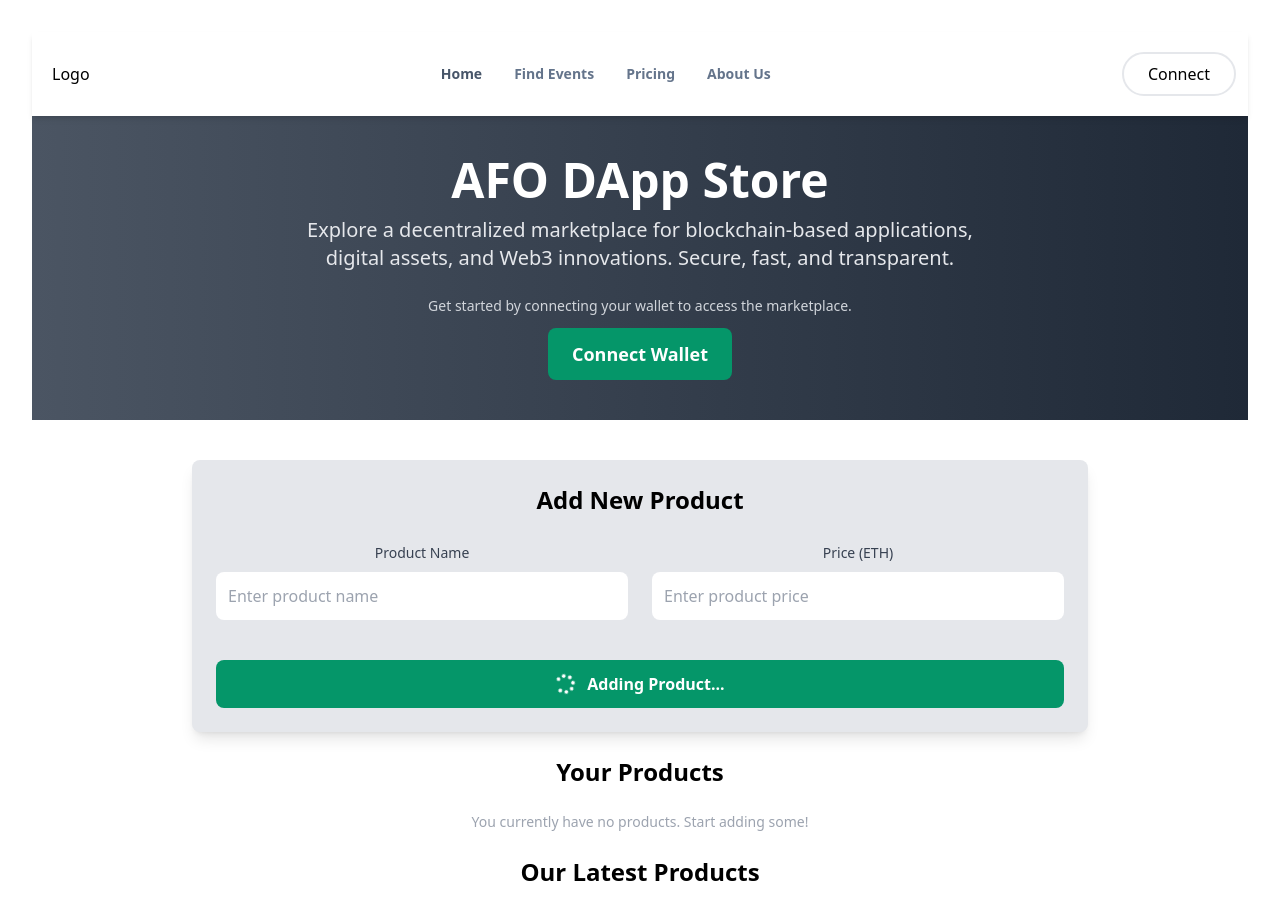
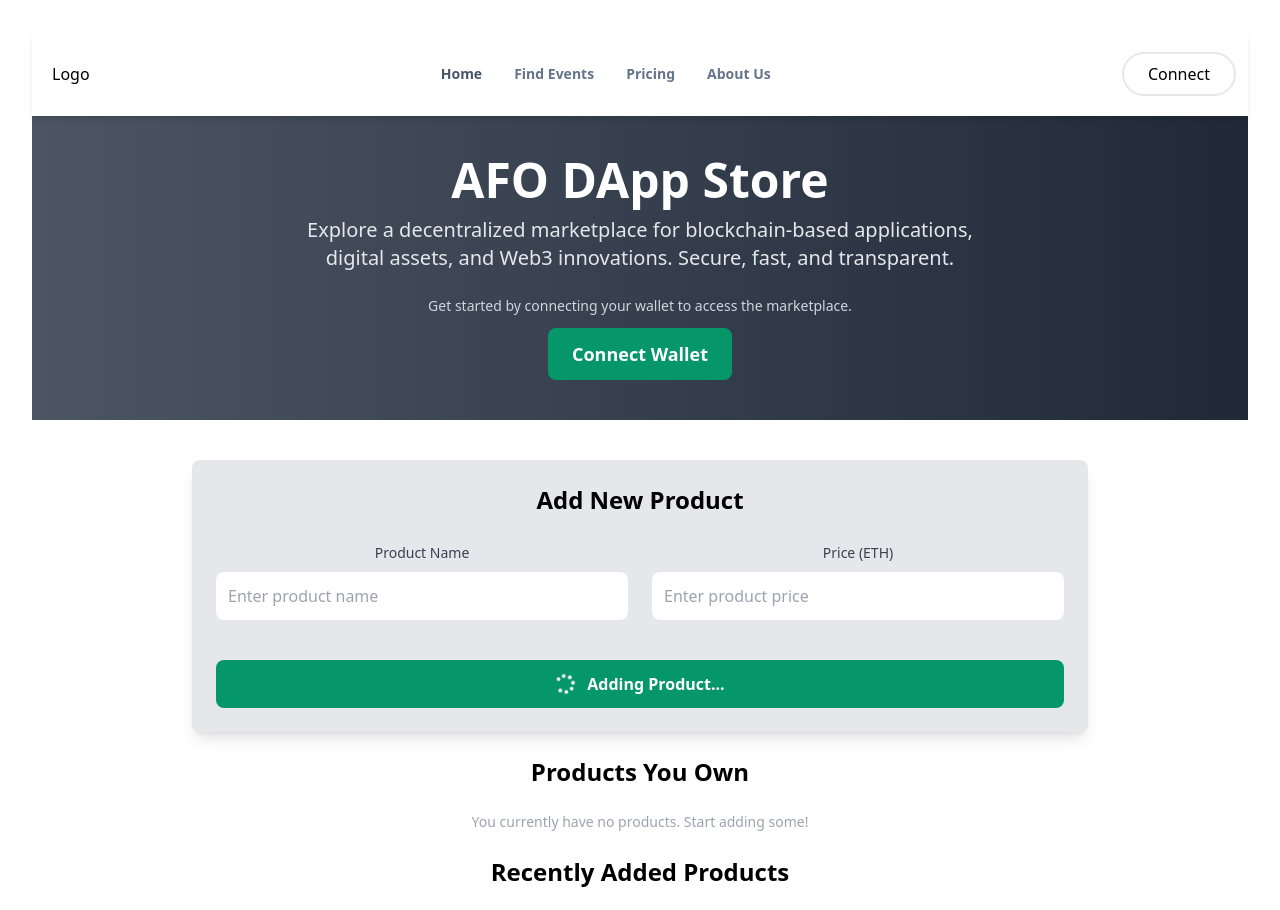
Before and after one commit to Megabyte-webdev/market-dapp, a React (Vite) app: page / in a window 1280 px wide. Shown: the top 910 px of the page. Built offline with nearby package versions, Linux system fonts and the light colour scheme.

Commit message:
Update MarketPlace.jsx

```diff
--- a/src/pages/MarketPlace.jsx
+++ b/src/pages/MarketPlace.jsx
@@ -38,10 +38,10 @@ const MarketPlace = () => {
             {/* Marketplace Section */}
             <main className="container mx-auto px-6 py-10">
                 <AddProductForm />
-                <h3 className="text-2xl font-semibold my-6 text-center">Your Products</h3>
+                <h3 className="text-2xl font-semibold my-6 text-center">Products You Own</h3>
                 <p className="text-sm text-gray-400">You currently have no products. Start adding some!</p>
 
-                <h3 className="text-2xl font-semibold my-6 text-center">Our Latest Products</h3>
+                <h3 className="text-2xl font-semibold my-6 text-center">Recently Added Products</h3>
                 {loading ? (
                     <div className="grid grid-cols-1 md:grid-cols-2 lg:grid-cols-3 gap-6">
                         {[...Array(6)].map((_, index) => (
```
